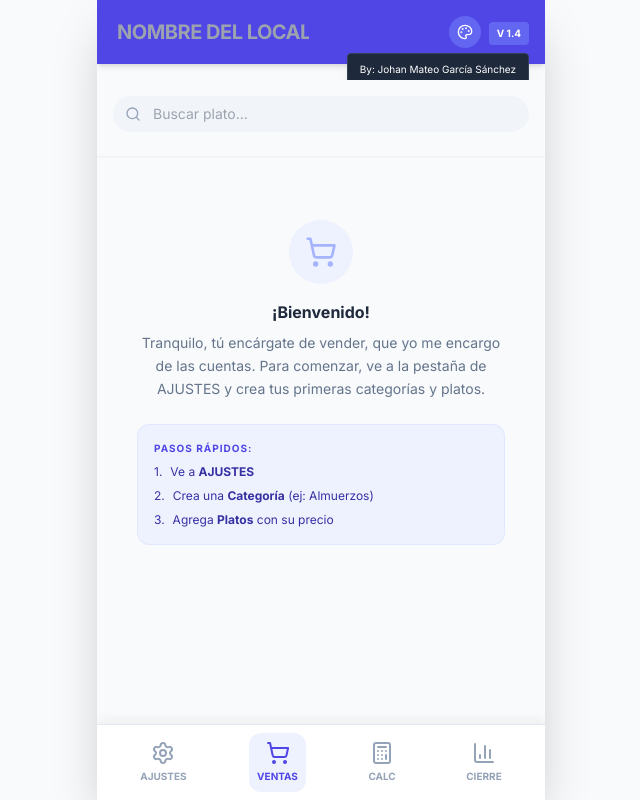
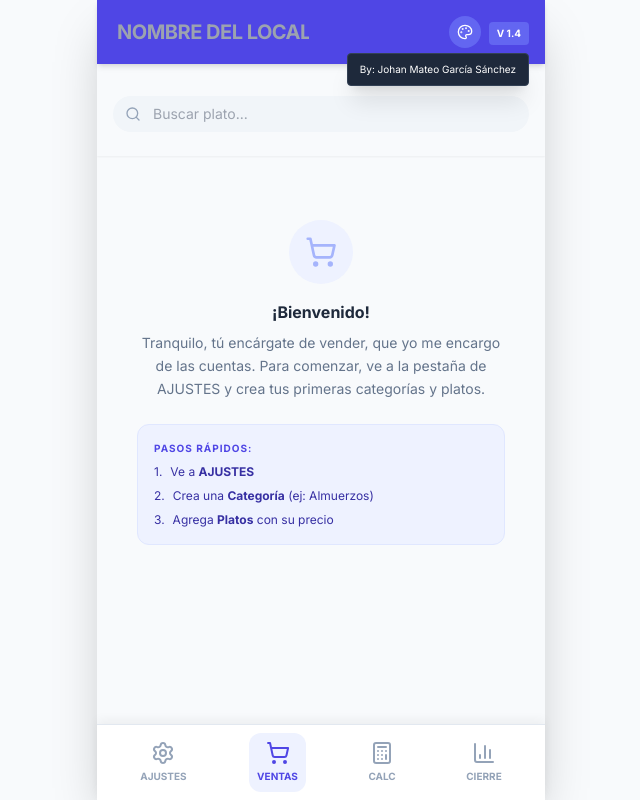
Before and after one commit to Teos-99-G/La-Ultima-Comanda-1.4, a React (Vite) app in the folder la-comanda-final/: page / in a window 1280 px wide. Both pictures are taken after a click on the button "V 1.4". Shown: the whole page, without its empty margins (319-959 px from the left). Built offline with nearby package versions, Linux system fonts and the light colour scheme.

Commit message:
Update App.tsx

```diff
--- a/la-comanda-final/App.tsx
+++ b/la-comanda-final/App.tsx
@@ -1,4 +1,3 @@
-
 import React, { useState, useEffect } from 'react';
 import { Settings, ShoppingCart, BarChart3, Palette, Calculator } from 'lucide-react';
 import { Menu, Dish, ViewType, ThemeColor } from './types';
@@ -98,8 +97,10 @@ const App: React.FC = () => {
   };
 
   return (
-    <div className="flex flex-col h-screen max-w-md mx-auto bg-white shadow-2xl relative overflow-hidden text-slate-900">
-      <header className={`bg-${themeColor}-600 text-white p-4 shadow-md z-10 flex justify-between items-center transition-colors duration-500`}>
+    <div className="flex flex-col h-screen max-w-md mx-auto bg-white shadow-2xl relative text-slate-900">
+
+      {/* HEADER FIJO */}
+      <header className={`sticky top-0 bg-${themeColor}-600 text-white p-4 shadow-md z-30 flex justify-between items-center transition-colors duration-500`}>
         <div className="flex items-center gap-2 flex-1">
           <input
             type="text"
@@ -125,7 +126,7 @@ const App: React.FC = () => {
               V 1.4
             </button>
             {showAuthor && (
-              <div className="absolute right-0 top-full mt-2 bg-slate-800 text-white text-[10px] py-2 px-3 rounded shadow-xl whitespace-nowrap z-50 animate-in fade-in slide-in-from-top-1 border border-slate-700">
+              <div className="absolute right-0 top-full mt-2 bg-slate-800 text-white text-[10px] py-2 px-3 rounded shadow-xl whitespace-nowrap z-50 border border-slate-700">
                 By: Johan Mateo García Sánchez
               </div>
             )}
@@ -133,7 +134,8 @@ const App: React.FC = () => {
         </div>
       </header>
 
-      <main className="flex-1 overflow-y-auto no-scrollbar p-4 pb-20 bg-slate-50">
+      {/* CONTENIDO QUE SCROLLEA */}
+      <main className="flex-1 overflow-y-auto p-4 bg-slate-50">
         {activeView === 'admin' && (
           <AdminView
             menus={menus}
@@ -167,7 +169,8 @@ const App: React.FC = () => {
         )}
       </main>
 
-      <nav className="absolute bottom-0 left-0 right-0 bg-white border-t border-slate-200 flex justify-around p-2 z-20 shadow-[0_-4px_10px_rgba(0,0,0,0.05)]">
+      {/* NAV FIJO ABAJO */}
+      <nav className="sticky bottom-0 bg-white border-t border-slate-200 flex justify-around p-2 z-30 shadow-[0_-4px_10px_rgba(0,0,0,0.05)]">
         <button onClick={() => setActiveView('admin')} className={`flex flex-col items-center p-2 rounded-xl transition-all ${activeView === 'admin' ? `bg-${themeColor}-50 text-${themeColor}-600` : 'text-slate-400'}`}>
           <Settings className="w-6 h-6" /><span className="text-[10px] mt-1 font-bold">AJUSTES</span>
         </button>
@@ -181,6 +184,7 @@ const App: React.FC = () => {
           <BarChart3 className="w-6 h-6" /><span className="text-[10px] mt-1 font-bold">CIERRE</span>
         </button>
       </nav>
+
     </div>
   );
 };
```
